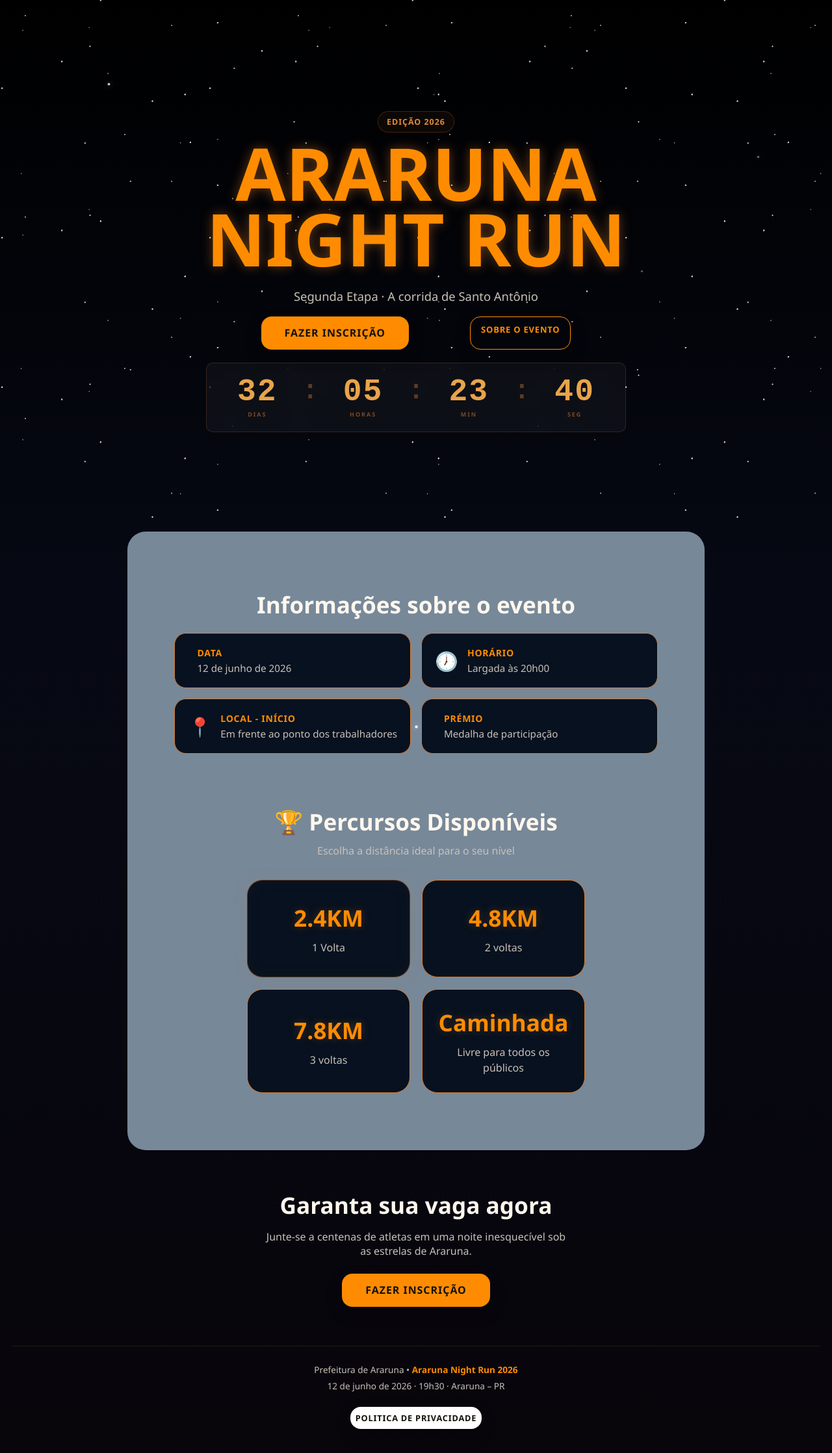
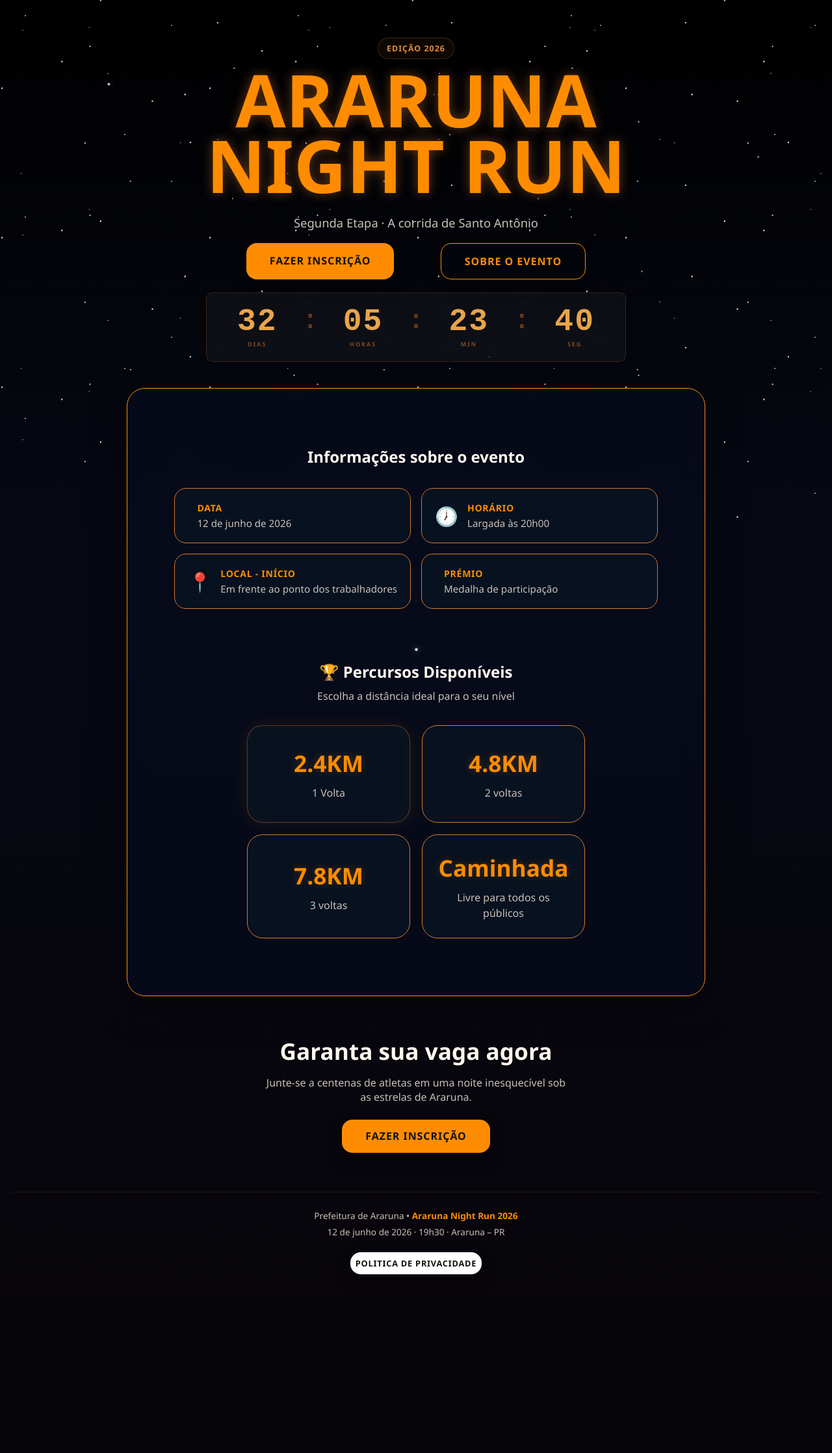
Before and after one commit to prefeituraararunaparana-creator/ArarunaNightRunFormulario, a Flask app: page / in a window 1280 px wide. Shown: the whole page at 65% size. After the commit the page ends 1961 px from the top, so only its background shows below. Run offline with Flask 3, Linux system fonts and the light colour scheme.

Commit message:
arrumando a página principal

```diff
--- a/static/css/style.css
+++ b/static/css/style.css
@@ -13,6 +13,15 @@
     --field-border: rgba(242, 138, 46, 0.35);
     --text-light: #fff7ed;
     --text-muted: #c8c1b8;
+}
+
+html,
+body {
+    scrollbar-width: none;
+}
+
+body::-webkit-scrollbar {
+    display: none;
 }
 
 body {
@@ -492,18 +501,17 @@ button {
 }
 
 .about {
-    display: inline-block;
+    width: 40%;
     padding: 16px 36px;
     border-radius: 16px;
     border: solid 1px var(--neon-orange);
     background: transparent;
     color: var(--neon-orange);
-    font-size: 1rem;
+    font-size: 1.5rem;
     font-weight: 800;
     text-transform: uppercase;
     letter-spacing: 0.06em;
     text-decoration: none;
-    transition: 0.22s ease;
     box-shadow: 0 10px 24px rgba(0, 0, 0, 0.22);
 }
 
@@ -697,8 +705,6 @@ button:disabled {
     }
 }
 .hero-section {
-    min-height: 100vh;
-
     display: flex;
     align-items: center;
     justify-content: center;
@@ -2138,28 +2144,43 @@ button:disabled {
 
 /* ── HOME PAGE ── */
 
+.btn {
+    display: inline-flex;
+    align-items: center;
+    justify-content: center;
+
+    padding: 16px 36px;
+
+    border-radius: 16px;
+
+    font-size: 1rem;
+    font-weight: 800;
+
+    text-transform: uppercase;
+    letter-spacing: 0.06em;
+
+    text-decoration: none;
+
+    transition: 0.22s ease;
+
+    box-shadow: 0 10px 24px rgba(0, 0, 0, 0.22);
+
+    white-space: nowrap;
+}
+
+.hero-btns {
+    margin-top: 16px;
+}
+
 .btn-orange {
-    display: inline-block;
-    padding: 16px 36px;
-    border-radius: 16px;
     background: #ff8c00;
     color: #111;
-    font-size: 1rem;
-    font-weight: 800;
-    text-transform: uppercase;
-    letter-spacing: 0.06em;
-    text-decoration: none;
-    transition: 0.22s ease;
-    box-shadow: 0 10px 24px rgba(0, 0, 0, 0.22);
-}
-
-.btn-orange:hover {
-    transform: translateY(-2px);
-    box-shadow: 0 14px 28px rgba(255, 140, 0, 0.3);
-}
-
-.hero-btns {
-    margin-top: 16px;
+}
+
+.btn-outline {
+    border: 1px solid #ff8c00;
+    color: #ff8c00;
+    background: transparent;
 }
 
 .hero-sub {
@@ -2278,10 +2299,10 @@ button:disabled {
 }
 
 .section-title {
-    font-size: clamp(1.5rem, 4vw, 2.2rem);
+    font-size: clamp(2rem, 4vw, 2.2rem);
     font-weight: 800;
     color: var(--text-light);
-    margin-bottom: 10px;
+    margin-bottom: 20px;
 }
 
 .section-sub {
@@ -2555,9 +2576,13 @@ a:hover {
 }
 
 .event-info {
-    background-color: lightslategray;
+    background-color: rgba(8, 12, 28, 0.72);
+    border: solid 1px var(--neon-orange);
     border-radius: 28px;
     padding: clamp(20px, 4vw, 48px);
     backdrop-filter: blur(14px);
     -webkit-backdrop-filter: blur(14px);
-}
+    box-shadow:
+        0 20px 60px rgba(0, 0, 0, 0.45),
+        inset 0 1px 0 rgba(255, 255, 255, 0.03);
+}
--- a/templates/home.html
+++ b/templates/home.html
@@ -29,8 +29,8 @@
                 </p>
 
                 <div class="home_buttons">
-                    <a href="/formulario" class="btn-orange">Fazer Inscrição</a>
-                    <a href="/sobre" class="about">Sobre o Evento</a>
+                    <a href="/formulario" class="btn btn-orange">Fazer Inscrição</a>
+                    <a href="/sobre" class="btn btn-outline">Sobre o Evento</a>
                 </div>
                 <div class="countdown">
                   <div class="unit"><span id="cd-days">00</span><span class="label">dias</span></div>
@@ -47,7 +47,7 @@
         <div class="event-info">
             <section class="info-section">
                 <div style="text-align: center;">
-                    <h2 class="section-title" style="margin-bottom: 20px;">Informações sobre o evento</h2>
+                    <h1 style="margin-bottom: 2.0rem;">Informações sobre o evento</h1>
 
                 </div>
                 <div class="info-grid">
@@ -91,8 +91,8 @@
 
             <!-- PERCURSOS -->
             <section class="percursos-section">
-                <h2 class="section-title">🏆 Percursos Disponíveis</h2>
-                <p class="section-sub">
+                <h2>🏆 Percursos Disponíveis</h2>
+                <p class="section-sub" style="margin-top: 10px;">
                     Escolha a distância ideal para o seu nível
                 </p>
 
@@ -124,7 +124,7 @@
                 Junte-se a centenas de atletas em uma noite inesquecível sob as
                 estrelas de Araruna.
             </p>
-            <a href="/formulario" class="btn-orange">Fazer Inscrição</a>
+            <a href="/formulario" class="btn btn-orange">Fazer Inscrição</a>
         </section>
 
         <!-- FOOTER -->
```
